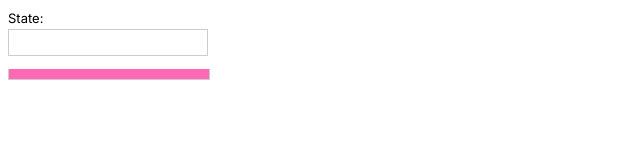
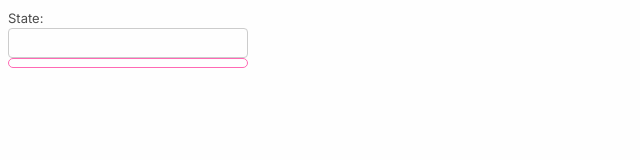
Before and after one commit to bzkny/mini-theme, a website built with webpack: page app/index.html in a window 1280 px wide. Shown: the whole page, without its empty margins (0-640 px from the left). Built offline with nearby package versions, Linux system fonts and the light colour scheme.

Commit message:
added theme and palette, styled autocomplete

```diff
--- a/app/package.json
+++ b/app/package.json
@@ -6,7 +6,8 @@
   "main": "./index.js",
   "scripts": {
     "test": "echo \"Error: no test specified\" && exit 1",
-    "start": "webpack-dev-server --open"
+    "start": "webpack-dev-server --open",
+    "compile": "sass styles/styles.scss main.css --watch"
   },
   "license": "UNLICENSED",
   "devDependencies": {
--- /dev/null
+++ b/app/styles/_variables.scss
@@ -0,0 +1,3 @@
+$theme: light;
+// $theme: dark;
+$accent: hotpink;
--- a/app/styles/components/_autocomplete.scss
+++ b/app/styles/components/_autocomplete.scss
@@ -1,39 +1,47 @@
+@use "../variables";
 @use "../utilities/scale";
+@use "../utilities/palette";
 
 
 .form-group {
-    width: 200px;
+  width: 240px;
+
+  + .form-group {
+    margin-left: 50px;
+  }
+}
+label {
+  max-width: 240px;
+  color: palette.$theme-text;
+}
+input[type=search] {
+  width: 100%;
+  padding: scale.$xs scale.$s;
+  border: 1px solid #ccc;
+  border-radius: scale.$xs;
+  color: palette.$theme-text;
+
+  &:focus-visible {
+    outline-offset: -100px;
+    border-color: variables.$accent;
+  }
 }
 
 .results {
-    border: 1px solid #ccc;
-    border-top: 0;
+  border: 1px solid variables.$accent;
+  border-radius: scale.$s;
   width: 100%;
-    padding: 5px 0;
+  padding: scale.$xs 0;
   max-height: 200px;
   overflow-y: scroll;
-    background: hotpink;
 }
 
 .result {
-    padding: 5px;
+  padding: scale.$xs scale.$s;
+  margin: scale.$s;
   cursor: pointer;
+
+  &:hover, :focus {
+    background-color: variables.$accent;
   }
-  .result:hover {
-    background-color: #eee;
 }
-
-  form {
-    display: flex;
-  }
-
-  .form-group + .form-group {
-    margin-left: 50px;
-  }
-
-  input {
-    display: block;
-    width: 100%;
-    padding: 5px;
-    border: 1px solid #ccc;
-  }
--- a/app/styles/styles.scss
+++ b/app/styles/styles.scss
@@ -1,3 +1,4 @@
-@use "utilities/scale";
+@use "utilities/reset";
 @use "utilities/typography";
+
 @use "components/autocomplete";
--- /dev/null
+++ b/app/styles/utilities/_palette.scss
@@ -0,0 +1,21 @@
+@use "sass:color";
+@use "../variables";
+
+// $color-primary: variables.$theme;
+$theme: null;
+$theme-text: null;
+
+@if variables.$theme == dark {
+    $theme: #28283b;
+    // $theme-text: color.adjust($theme, $whiteness: 100%);
+    $theme-text: color.adjust($theme, $lightness: 70%);
+} @else {
+    $theme: #fefefe;
+    // $theme-text: color.adjust($theme, $blackness: 100%);
+    $theme-text: color.adjust($theme, $lightness: -70%);
+}
+
+body {
+    background: $theme;
+    color: $theme-text;
+}
--- a/app/styles/utilities/_reset.scss
+++ b/app/styles/utilities/_reset.scss
@@ -7,3 +7,8 @@ ul {
     padding: 0;
     margin: 0;
 }
+input {
+    font-size: 13px;
+    line-height: 20px;
+    background-color: transparent;
+}
--- a/app/styles/utilities/_scale.scss
+++ b/app/styles/utilities/_scale.scss
@@ -3,9 +3,9 @@
 $base: 4px;
 $xs: 4px;
 $s: 8px;
-$m: 16px;
-$l: 24px;
-$xl: 32px;
+// $m: 16px;
+// $l: 24px;
+// $xl: 32px;
 
 // $sizes: (
 //     $xs: 4px,
--- a/app/styles/utilities/_typography.scss
+++ b/app/styles/utilities/_typography.scss
@@ -1,3 +1,4 @@
+//TODO: WHY NOT SCALE HERE?
 @use "scale";
 
 @import url('https://fonts.googleapis.com/css2?family=Inter&display=swap');
@@ -5,5 +6,5 @@
 body {
     font-family: 'Inter', sans-serif;
     font-size: 13px;
-    line-height: 21px;
+    line-height: 20px;
 }
```
Also changed, not shown: app/SOLUTION.md (+24 -4 lines), app/main.css, 1 other file. Lines whose indentation alone changed are shown as unchanged.
